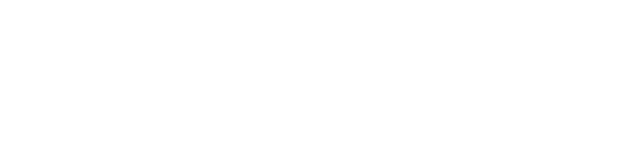
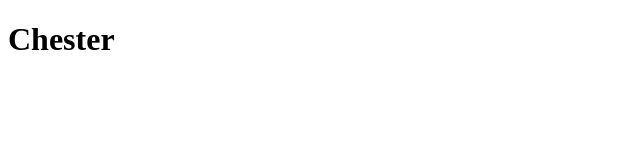
Before and after one commit to JohnJohnLorence/Testing, a plain HTML site: page index.html in a window 1280 px wide. Shown: the whole page, without its empty margins (0-640 px from the left). Drawn offline with Linux system fonts and the light colour scheme.

Commit message:
1st commit

```diff
--- a/index.html
+++ b/index.html
@@ -6,6 +6,6 @@
     <title>Document</title>
 </head>
 <body>
-
+    <h1>Chester</h1>
 </body>
 </html>
```
